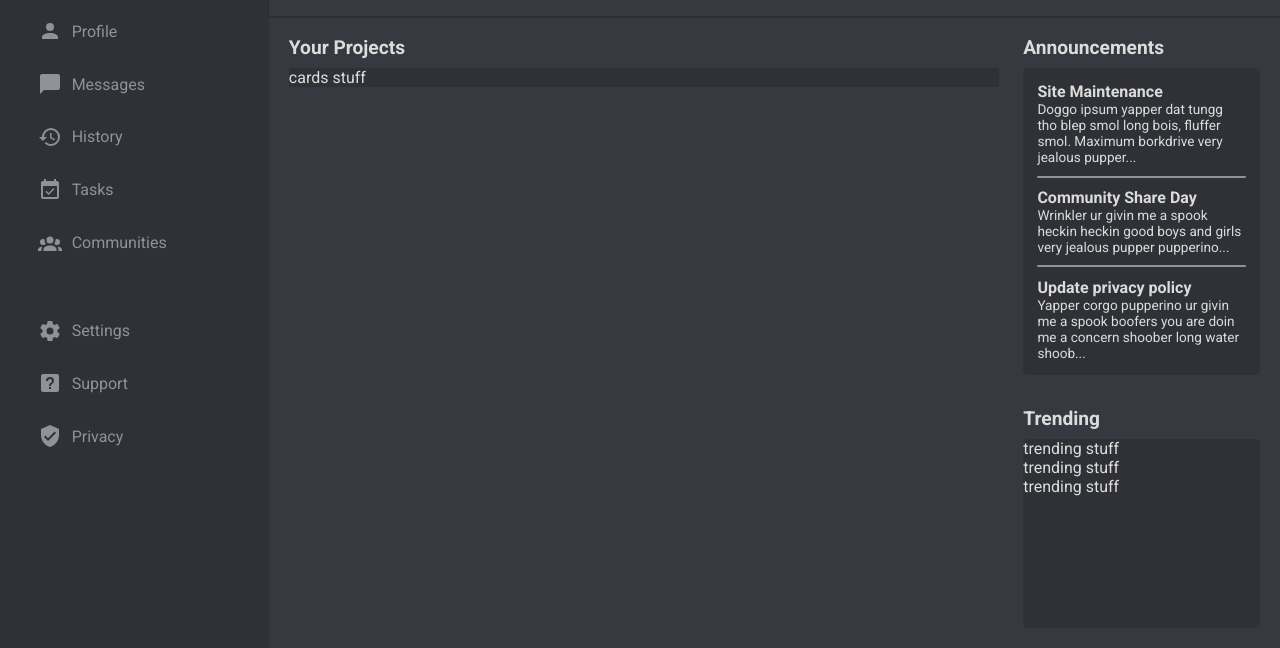
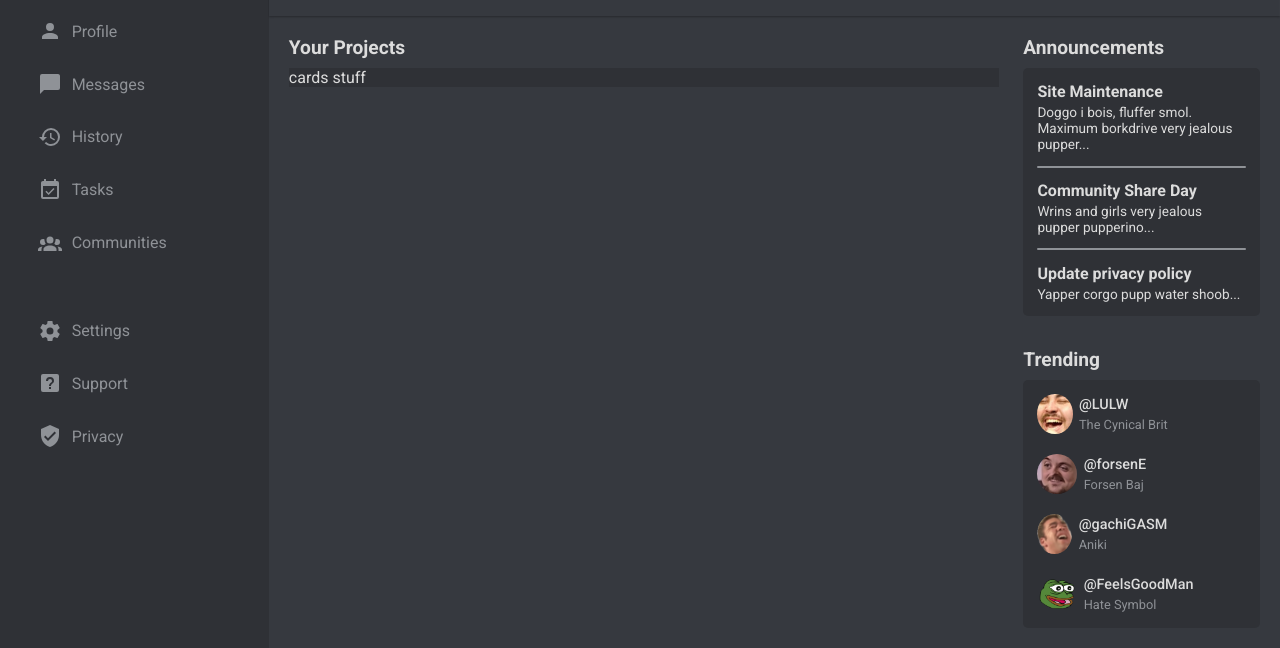
Before and after one commit to Bladesheng/admin-dashboard, a plain HTML site: page index.html in a window 1280 px wide. Shown: the part 152-800 px from the top of the page. Drawn offline with Linux system fonts and the light colour scheme.

Commit message:
Style Trending tab

```diff
--- a/css/style.scss
+++ b/css/style.scss
@@ -160,7 +160,7 @@ header {
   }
 }
 
-%announcement-trending-wrapper {
+%card-background {
   border-radius: 5px;
   background-color: $background-secondary-color;
 }
@@ -189,8 +189,9 @@ main {
     }
   }
 
+
   .announcementsWrapper {
-    @extend %announcement-trending-wrapper;
+    @extend %card-background;
     padding: 6%;
     display: flex;
     flex-direction: column;
@@ -198,9 +199,11 @@ main {
 
     h3 {
       font-size: 1rem;
+      cursor: pointer;
     }
     p {
       font-size: 0.85rem;
+      cursor: pointer;
     }
     .horizontalLine {
       margin: 5% 0;
@@ -210,12 +213,41 @@ main {
     }
   }
 
+
   .trendingName {
     grid-area: 4 / 2 / 5 / 3;
   }
   .tredingWrapper {
     grid-area: 5 / 2 / 6 / 3;
 
-    @extend %announcement-trending-wrapper;
+    padding: 6%;
+    display: flex;
+    flex-direction: column;
+    justify-content: space-between;
+
+    @extend %card-background;
+
+    .trendingProfile {
+      display: grid;
+      grid-template-columns: auto 1fr;
+      align-items: center;
+      column-gap: 3%;
+      cursor: pointer;
+
+      img {
+        height: 2.5rem;
+        border-radius: 50%;
+        grid-row: 1 / 3;
+      }
+      .trendingTag {
+        font-size: 0.9rem;
+        font-weight: 500;
+      }
+      .trendingTitle {
+        font-size: 0.8rem;
+        font-weight: 400;
+        color: $font-secondary-color;
+      }
+    }
   }
 }
--- a/index.html
+++ b/index.html
@@ -118,27 +118,47 @@
     <div class="announcementsWrapper">
       <h3>Site Maintenance</h3>
       <p class="announcementText">
-        Doggo ipsum yapper dat tungg tho blep smol long bois, fluffer smol. Maximum borkdrive very jealous pupper...
+        Doggo i bois, fluffer smol. Maximum borkdrive very jealous pupper...
       </p>
       <div class="horizontalLine"></div>
 
       <h3>Community Share Day</h3>
       <p class="announcementText">
-        Wrinkler ur givin me a spook heckin heckin good boys and girls very jealous pupper pupperino...
+        Wrins and girls very jealous pupper pupperino...
       </p>
       <div class="horizontalLine"></div>
 
       <h3>Update privacy policy</h3>
       <p class="announcementText">
-        Yapper corgo pupperino ur givin me a spook boofers you are doin me a concern shoober long water shoob...
+        Yapper corgo pupp water shoob...
       </p>
     </div>
 
     <h1 class="trendingName">Trending</h1>
     <div class="tredingWrapper">
-      <p>trending stuff</p>
-      <p>trending stuff</p>
-      <p>trending stuff</p>
+      <div class="trendingProfile">
+        <img src="./icons/LULW.png" alt="LULW">
+        <p class="trendingTag">@LULW</p>
+        <p class="trendingTitle">The Cynical Brit</p>
+      </div>
+
+      <div class="trendingProfile">
+        <img src="./icons/forsenE.jpg" alt="forsenE">
+        <p class="trendingTag">@forsenE</p>
+        <p class="trendingTitle">Forsen Baj</p>
+      </div>
+
+      <div class="trendingProfile">
+        <img src="./icons/gachiGASM.png" alt="gachiGASM">
+        <p class="trendingTag">@gachiGASM</p>
+        <p class="trendingTitle">Aniki</p>
+      </div>
+
+      <div class="trendingProfile">
+        <img src="./icons/FeelsGoodMan.png" alt="FeelsGoodMan">
+        <p class="trendingTag">@FeelsGoodMan</p>
+        <p class="trendingTitle">Hate Symbol</p>
+      </div>
 
     </div>
   </main>
```
Also changed, not shown: css/style.css, icons/FeelsGoodMan.png (added), icons/LULW.png (added), icons/gachiGASM.png (added), 1 other file.
